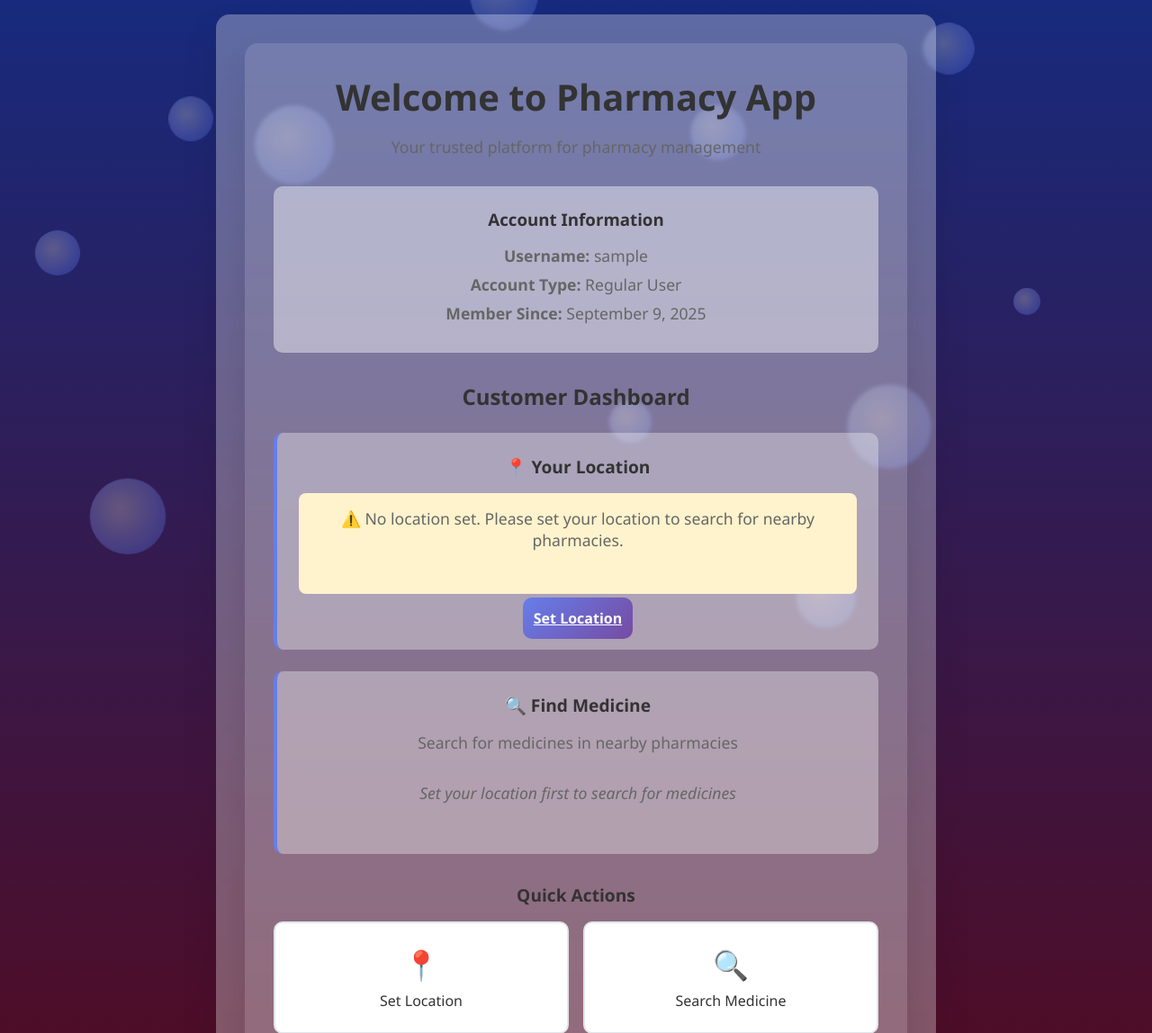
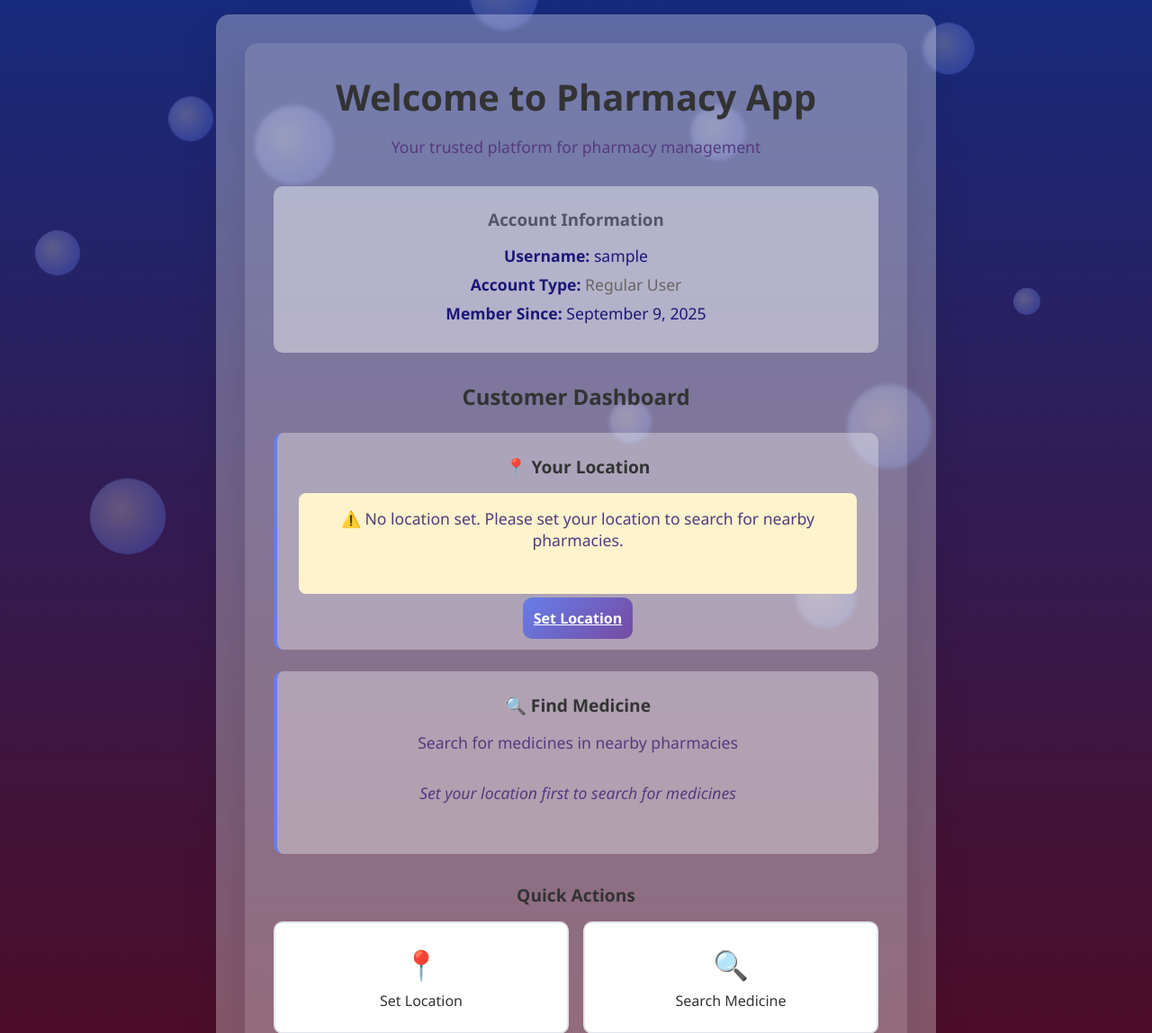
Before and after one commit to satvik-phadte/pharmacy-app-ByteMe, a Django app: page /auth/homepage/ in a window 1280 px wide. Shown: the top 1148 px of the page at 90% size. Run offline with Django 5.2, Linux system fonts and the light colour scheme; the visitor is signed in with stand-in values (Sample User, id 1); data that the repository does not hold is empty.

Commit message:
changed some css for better looking text

```diff
--- a/backend/authentication/templates/authentication/base.html
+++ b/backend/authentication/templates/authentication/base.html
@@ -47,7 +47,7 @@
         }
 
         .header p {
-            color: #666;
+            color: #1b1778;
             font-size: 0.9rem;
         }
 
@@ -185,7 +185,8 @@
         }
 
         .welcome-card p {
-            color: #666;
+            color: #553a80;
+
             font-size: 1.1rem;
             margin-bottom: 2rem;
         }
@@ -198,12 +199,12 @@
         }
 
         .user-info h3 {
-            color: #333;
+            color: #55546c;
             margin-bottom: 1rem;
         }
 
         .user-info p {
-            color: #666;
+            color: #1b1778;
             margin-bottom: 0.5rem;
         }
 
@@ -348,7 +349,8 @@
         }
 
         .text-muted {
-            color: #666;
+            color: #1b1778;
+
             font-style: italic;
         }
 
```
